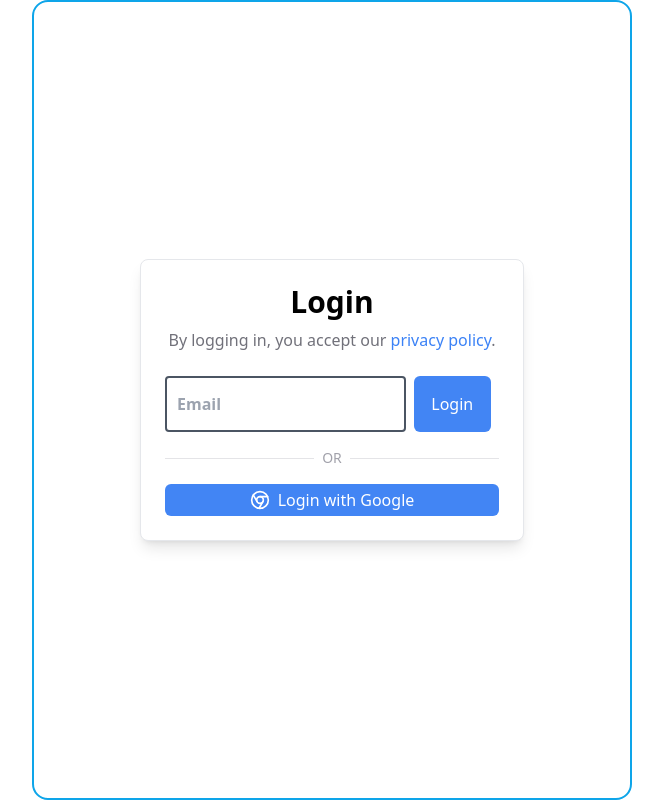
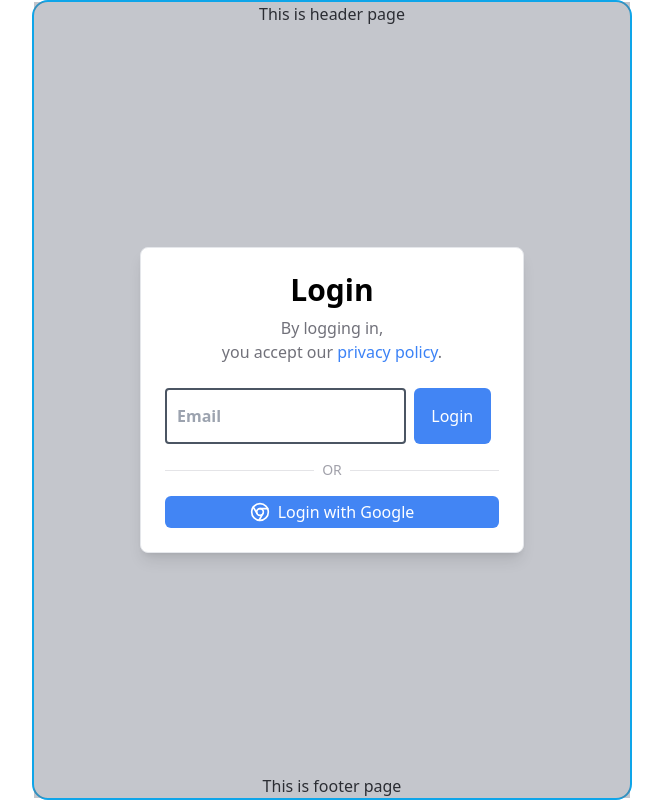
Before and after one commit to Joonpark4/wordpocket, a Next.js app: page / in a window 1280 px wide. Shown: the whole page, without its empty margins (308-971 px from the left). Built offline with nearby package versions, Linux system fonts and the light colour scheme.

Commit message:
Update Login component styles and layout

```diff
--- a/src/app/components/modals/Login.tsx
+++ b/src/app/components/modals/Login.tsx
@@ -3,11 +3,12 @@ import Label from '@/app/components/forms/Label';
 import Input from '@/app/components/forms/Input';
 export default function Login() {
   return (
-    <div className="max-w-sm rounded-lg shadow-lg bg-white p-6 space-y-6 border border-gray-200 dark:border-gray-700">
+    <div className='z-10 absolute flex justify-center items-center top-0 left-0 bg-gray-500 bg-opacity-40 w-full h-full'>
+      <div className="max-w-sm rounded-lg shadow-lg bg-white p-6 space-y-6 border border-gray-200 dark:border-gray-700 animate-fadeIn">
         <div className="space-y-2 text-center">
           <h1 className="text-3xl font-bold">Login</h1>
           <p className="text-zinc-500 dark:text-zinc-400">
-          By logging in, you accept our&nbsp;
+            By logging in,<br/>you accept our&nbsp;
             <Link className="text-blue-500 hover:text-blue-700" href="#">
               privacy policy
             </Link>
@@ -63,5 +64,6 @@ export default function Login() {
           </button>
         </div>
       </div>
+    </div>
   );
 }
--- a/src/app/layout.tsx
+++ b/src/app/layout.tsx
@@ -1,5 +1,6 @@
 import type { Metadata } from 'next';
-import './globals.css';
+import '@/app/styles/globals.css';
+import Login from './components/modals/Login';
 import Header from './components/layouts/Header';
 import Footer from './components/layouts/Footer';
 
@@ -15,9 +16,12 @@ export default function RootLayout({
 }) {
   return (
     <html lang="en">
-      <body className='flex w-screen h-screen justify-center items-center overflow-hidden'>
-        <div className="flex flex-col w-screen min-w-[300px] max-w-[600px] h-screen min-h-[500px] max-h-[900px] justify-items-center items-center border-sky-500 border-2 rounded-2xl">
+      <body className="flex w-screen h-screen justify-center items-center overflow-hidden">
+        <div className="relative flex flex-col w-screen min-w-[300px] max-w-[600px] h-screen min-h-[500px] max-h-[900px] justify-items-center items-center border-sky-500 border-2 rounded-2xl">
+          <Header />
           {children}
+          <Footer />
+          <Login />
         </div>
       </body>
     </html>
--- a/src/app/page.tsx
+++ b/src/app/page.tsx
@@ -1,8 +1,6 @@
-import Login from './components/modals/Login';
 export default function Home() {
   return (
     <main className="flex flex-col items-center justify-center flex-1">
-      <Login />
     </main>
   );
 }
--- a/src/app/globals.css
+++ b/src/app/styles/globals.css
@@ -1,6 +1,7 @@
 @tailwind base;
 @tailwind components;
 @tailwind utilities;
+@import './keyframes.css';
 
 :root {
   --foreground-rgb: 0, 0, 0;
--- /dev/null
+++ b/src/app/styles/keyframes.css
@@ -0,0 +1,20 @@
+@keyframes fadeIn {
+  0% {
+    transform: translateY(40%);
+    opacity: 0;
+  }
+  100% {
+    transform: translateY(0);
+    opacity: 1;
+  }
+}
+@keyframes fadeOut {
+  0% {
+    transform: translateY(0);
+    opacity: 1;
+  }
+  100% {
+    transform: translateY(40%);
+    opacity: 0;
+  }
+}
--- a/tailwind.config.ts
+++ b/tailwind.config.ts
@@ -13,6 +13,10 @@ const config: Config = {
         'gradient-conic':
           'conic-gradient(from 180deg at 50% 50%, var(--tw-gradient-stops))',
       },
+      animation: {
+        'fadeIn': 'fadeIn 800ms ease-in-out',
+        'fadeOut': 'fadeOut 800ms ease-in-out',
+      }
     },
   },
   plugins: [],
```
Lines whose indentation alone changed are shown as unchanged.
